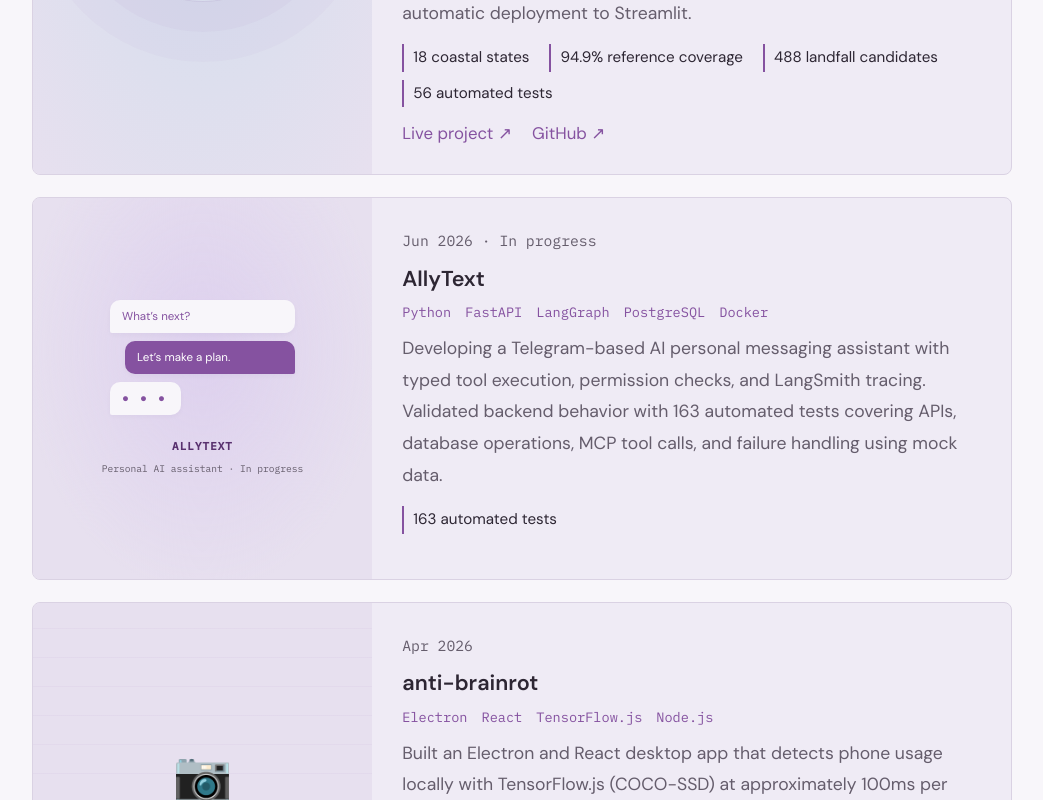
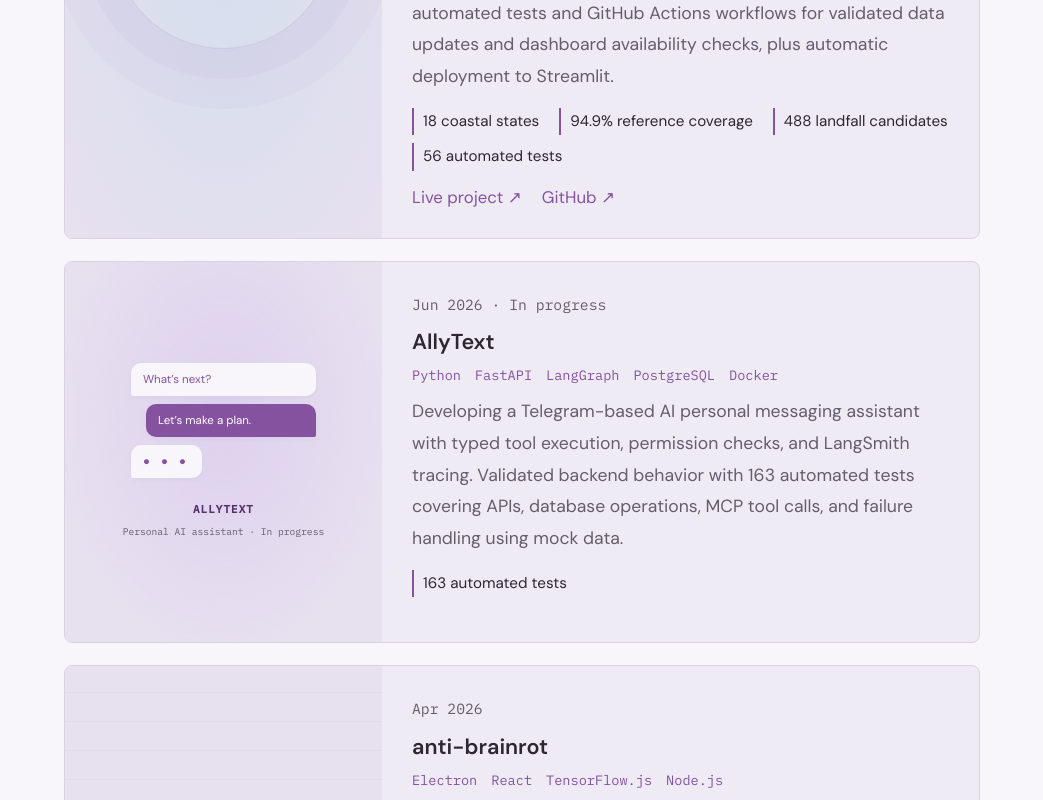
Before and after one commit to ItzRae/raes-portfolio, a SvelteKit app: page / in a window 1280 px wide. Shown: the part 4759-5559 px from the top of the page, without its empty margins (223-1266 px from the left). Built offline with nearby package versions, Linux system fonts and the light colour scheme; a web font is replaced by a local one.

Commit message:
fix: adjust margins surrounding main content

```diff
--- a/src/components/styles/main.css
+++ b/src/components/styles/main.css
@@ -144,3 +144,7 @@ summary span, footer { font-size: .92rem; }
 @media (max-width: 650px) { .container { padding: 0 20px; } .intro { font-size: 1.1rem; } h2 { font-size: 2.3rem; } .project-body { padding: 22px; } .entries .resume-entry + .resume-entry { padding-top: 26px; } }
 @media (prefers-reduced-motion: reduce) { .reveal { opacity: 1; transform: none; transition: none; } }
 @media print { .reveal { opacity: 1; transform: none; } }
+
+@media screen and (min-width: 901px) {
+  .container { padding-inline: clamp(56px, 6vw, 96px); }
+}
```
